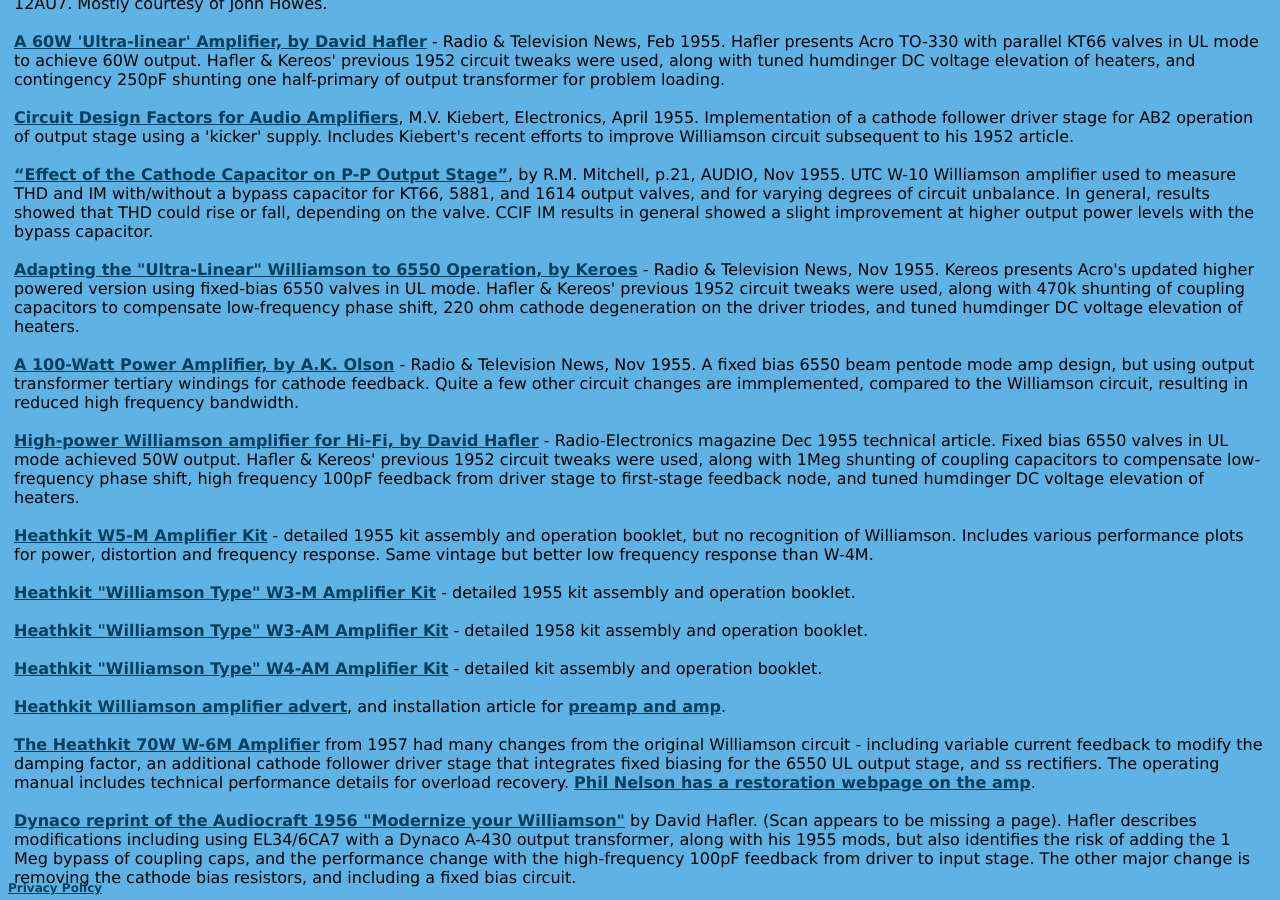
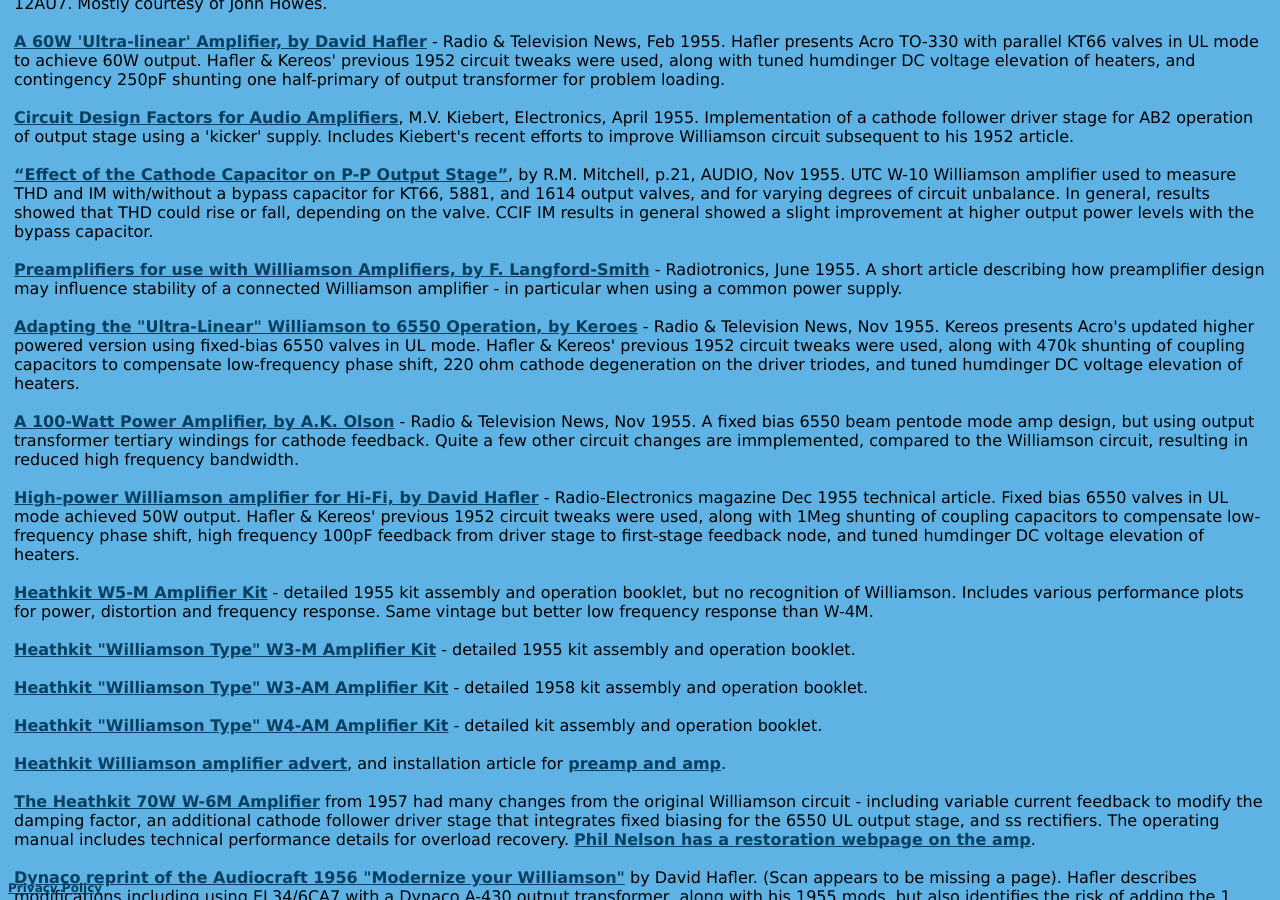
Before and after one commit to michael-robbins/michael-robbins.github.io, a Jekyll site: the page built from projects/Williamson.html, in a window 1280 px wide and 900 px high, scrolled down 5167 px. Built offline with Jekyll 4.4.1, drawn with Linux system fonts in a browser that asks for light colours; some of the changed lines change nothing that is shown; some of the changed text lies outside the part shown.

Commit message:
Added article

```diff
--- a/projects/Williamson.html
+++ b/projects/Williamson.html
@@ -228,6 +228,10 @@
       In general, results showed that THD could rise or fall, depending on the valve.
       CCIF IM results in general showed a slight improvement at higher output power levels with the bypass capacitor.
       <br /><br />
+      <a href="https://frank.pocnet.net/other/AWV_Radiotronics/Radiotronics_1955/1955_06_AWV_Radiotronics_20_06.pdf">Preamplifiers for use with Williamson Amplifiers, by F. Langford-Smith</a> - Radiotronics, June 1955.  A short article describing how preamplifier design may influence stability of a connected Williamson amplifier - in particular when using a common power supply.
+      <br /><br />
+
+
       <a href="http://www.technicalaudio.com/pdf/Gordon_Clark_folder/Acrosound_reprint_Radio_and_Television_News_Williamson_6550.pdf">Adapting the "Ultra-Linear" Williamson to 6550 Operation, by Keroes</a> - Radio & Television News, Nov 1955.
       Kereos presents Acro's updated higher powered version using fixed-bias 6550 valves in UL mode.
       Hafler & Kereos' previous 1952 circuit tweaks were used, along with 470k shunting of coupling capacitors to compensate low-frequency phase shift, 220 ohm cathode degeneration on the driver triodes, and tuned humdinger DC voltage elevation of heaters.
@@ -312,7 +316,7 @@
   </tr>
   <tr>
     <td align="center">
-       Update: 21 July 2018
+       Update: 30 July 2018
        <br />
        Email tim for comments/details
        <br/>
```
